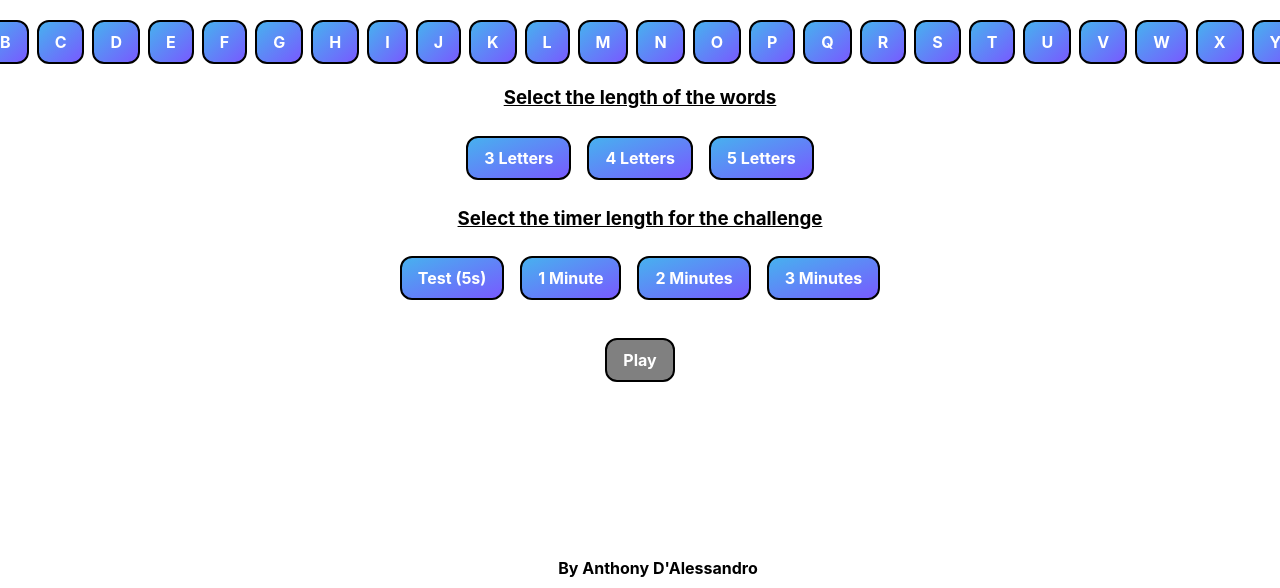
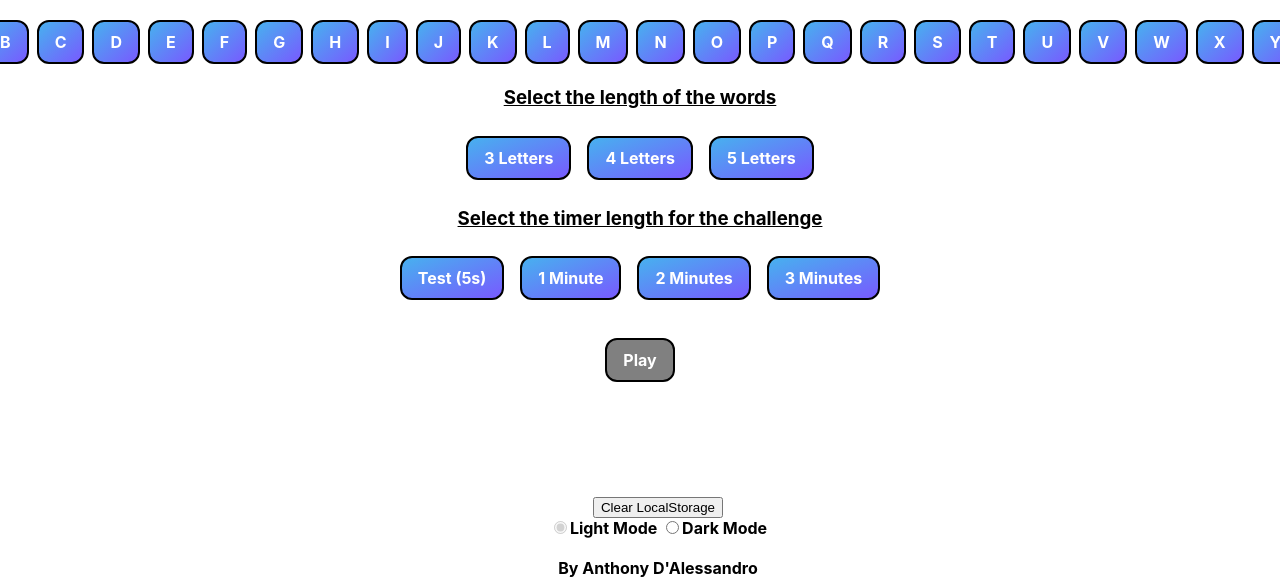
Before and after one commit to anthonyexe/Personal, a plain HTML site: page Word Game/Index.html in a window 1280 px wide. Shown: the part 212-800 px from the top of the page. Drawn offline with Linux system fonts and the light colour scheme.

Commit message:
Update Index.html

```diff
--- a/Word Game/Index.html
+++ b/Word Game/Index.html
@@ -85,6 +85,11 @@
 	</center>
 
 	<footer>
+		<button onclick="clearStorage()">Clear LocalStorage</button>
+		<br>
+		<input type="radio" id="lightMode">Light Mode</input>
+		<input type="radio" id="darkMode">Dark Mode</input>
+		<br><br>
 		By Anthony D'Alessandro
 	</footer>
 	<script src="script.js"></script>
```
